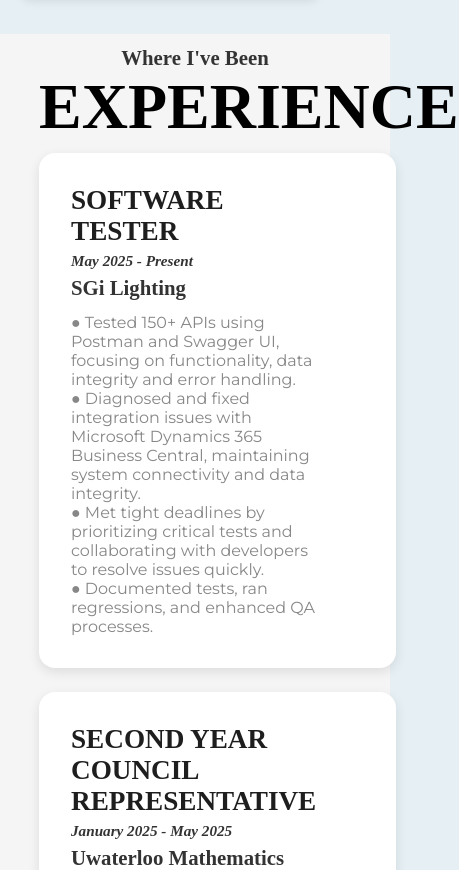
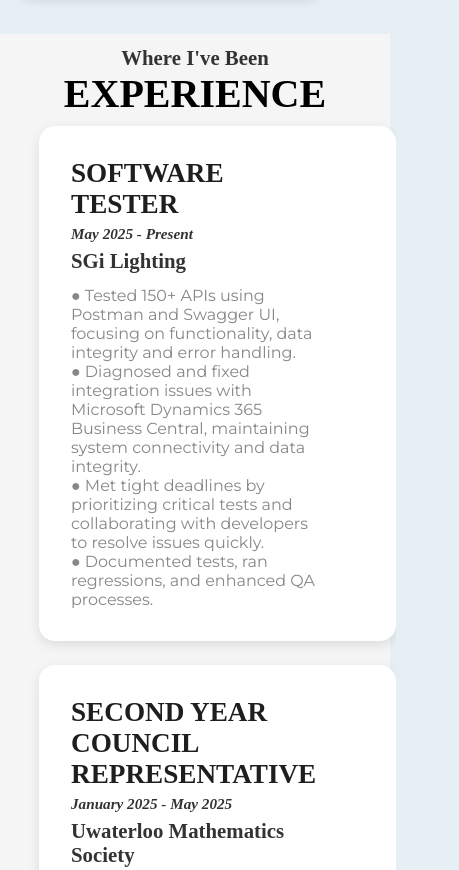
Before and after one commit to a-g123/Arshia-Goraya-Website, a plain HTML site: page index.html in a window 390 px wide. Shown: the part 1549-2419 px from the top of the page, 459 px wide, since content can reach past the window. Drawn offline with Linux system fonts and the light colour scheme; a web font is replaced by a local one.

Commit message:
Update styles.css

```diff
--- a/styles.css
+++ b/styles.css
@@ -361,6 +361,10 @@ html {
     .experience__container .cards {
         grid-template-columns: 1fr;
     }
+    .experience__container .heading h2 {
+        font-size: 2.5rem;
+        word-wrap: break-word;
+    }
 }
 /* EXPERIENCE SECTION END */
 
```
